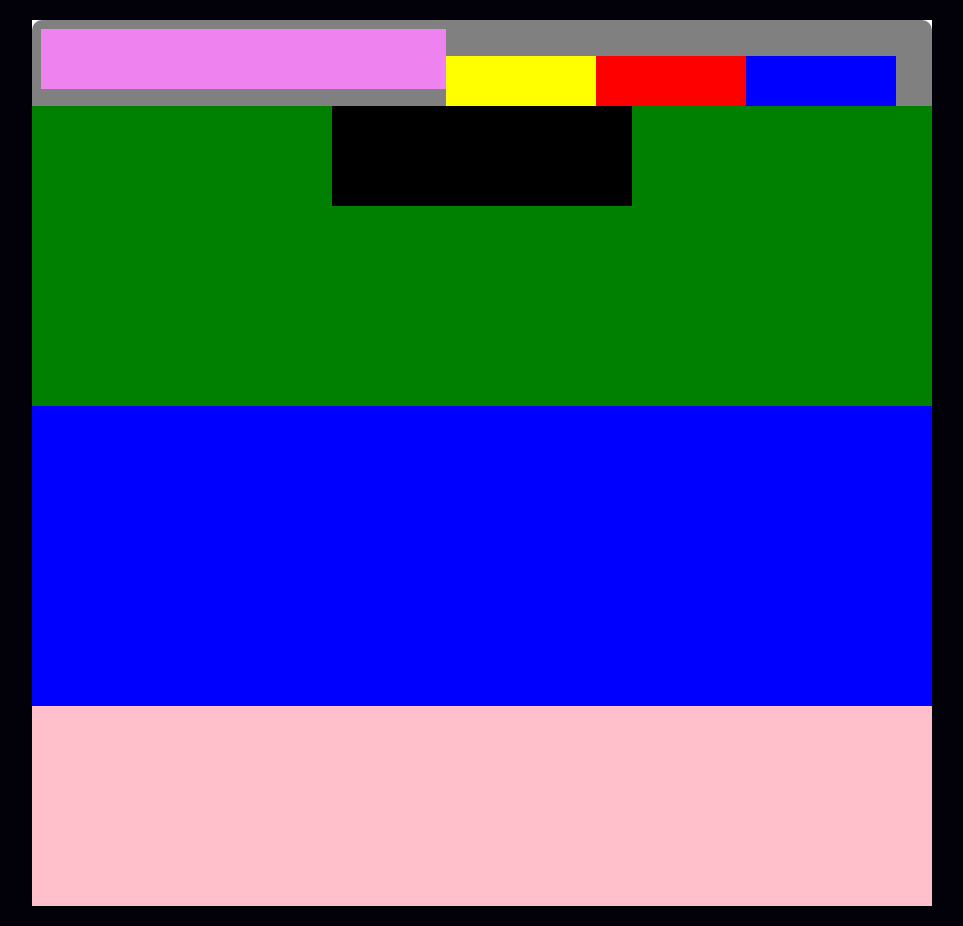
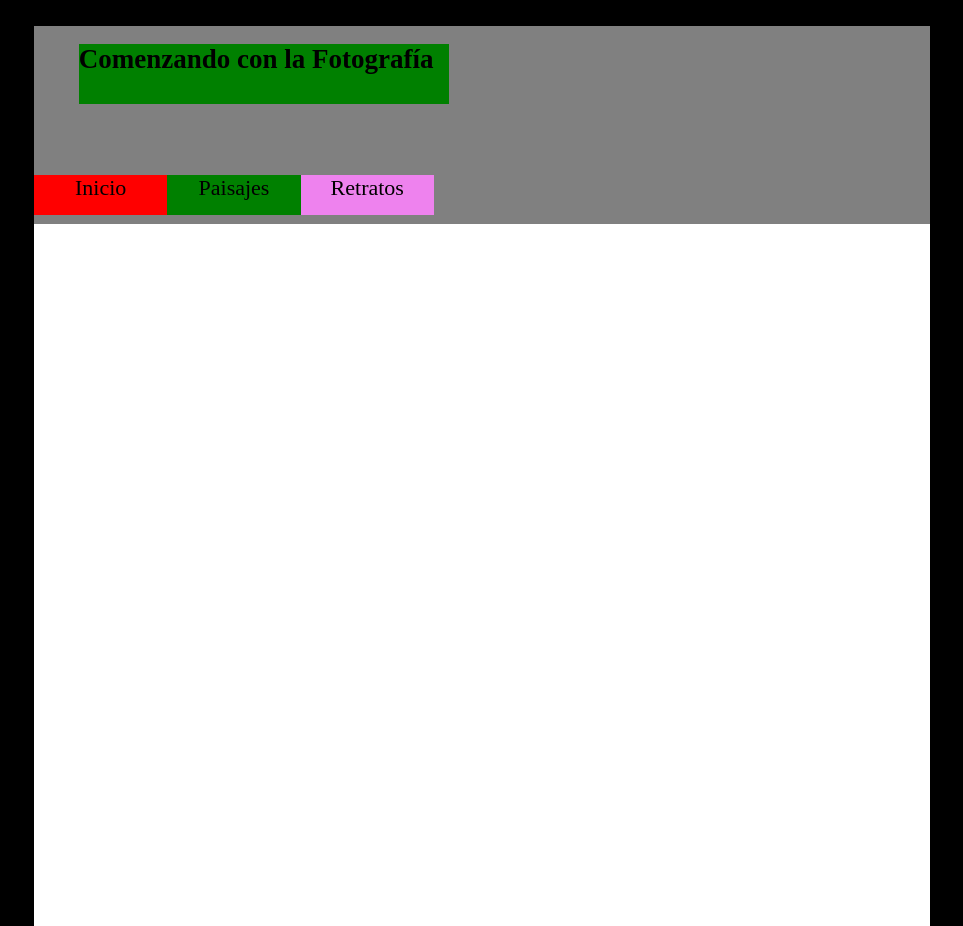
Before and after one commit to franciscomendozatamayo/CSS-y-Dise-o-Web-Responsive_Francisco_Mendoza, a plain HTML site: page index.html in a window 1280 px wide. Shown: the whole page, without its empty margins (158-1121 px from the left). Drawn offline with Linux system fonts and the light colour scheme.

Commit message:
2.-Cambio de index-adaptando para resposive desing

```diff
--- a/css/estilos.css
+++ b/css/estilos.css
@@ -2,89 +2,65 @@
   margin: 0;
   padding: 0;
 }
-
 body{
-  background-color:  #02010a;
-  font-family: Dancing Script;
+  background-color: black;
 }
-/*Contenedor Principal*/
 .ContenedorPrincipal{
   background-color: white;
-  width: 900px;
-  height: 700px;
+  width: 70%;
+  height: 900px;
   margin: 0 auto;
-  margin-top: 20px;
-
+  margin-top: 2%;
 }
-/*Cabecera*/
-header{
+.Cabecera{
   background-color: gray;
   width: 100%;
   height: auto;
-  border-top-left-radius: 10px;
-  border-top-right-radius:10px;
   display: flex;
   flex-wrap: wrap;
 }
-/*Logo Principal*/
-.logoprincipal{
-  background-color: violet;
-  width: 45%;
+header{
+  background-color: green;
+  width: 370px;
   height: 60px;
-  margin: 1% 0 0 1%;
+  margin: 2% 13% 0 5%;
 }
-/*Navegación*/
+h1{
+  font-size: 27px;
+}
 nav{
-  background-color: green;
-  width: 50%;
-  height: 50px;
-  margin:4% 0 0 0%;
+  background-color: orange;
+  width: 400px;
+  height: 40px;
+  margin: 8% 0 1% 0%;
+
+}
+.opcionesmenu{
   display: flex;
   flex-wrap: wrap;
+  list-style: none;
+}
+.opcionesmenu li a{
+  text-decoration: none;
+  color: black;
+  font-size: 22px;
 }
 .opcion1{
-  background-color: yellow;
-  width: 33.33%;
-  height: 100%;
-}
-
-.opcion2{
   background-color: red;
   width: 33.33%;
-  height: 100%;
+  height: 40px;
+  text-align:center;
+
+}
+.opcion2{
+  background-color: green;
+  width: 33.33%;
+  height: 40px;
+  text-align:center;
 }
 .opcion3{
-  background-color: blue;
+  background-color: violet;
   width: 33.33%;
-  height: 100%;
+  height: 40px;
+  text-align:center;
 }
-/*Sección Principal*/
-section{
-  background-color: blue;
-  width: 100%;
-  height: auto;
-}
-/*Cajas de Sección*/
-.caja1-Inicio{
-  background-color: green;
-  width: 100%;
-  height: 300px;
-
-}
-/*Contenido de Caja1*/
-.sub-caja1-Inicio{
-  background-color: black;
-  width: 300px;
-  height: 100px;
-  margin: 0 auto;
-}
-.caja2-Inicio{
-  background-color: blue;
-  width: 100%;
-  height: 300px;
-}
-.caja3-Inicio{
-  background-color: pink;
-  width: 100%;
-  height: 200px;
-}
--- a/index.html
+++ b/index.html
@@ -8,29 +8,18 @@
   </head>
   <body>
     <div class="ContenedorPrincipal">
-      <header>
-        <div class="logoprincipal">
-
-        </div>
+      <div class="Cabecera">
+        <header>
+          <h1>Comenzando con la Fotografía</h1>
+        </header>
         <nav>
-          <div class="opcion1"><a href="#"></a></div>
-          <div class="opcion2"><a href="#"></a></div>
-          <div class="opcion3"><a href="#"></a></div>
+          <ul class="opcionesmenu">
+            <li class="opcion1"><a href="#">Inicio</a></li>
+            <li class="opcion2"><a href="#">Paisajes</a></li>
+            <li class="opcion3"><a href="#">Retratos</a></li>
+          </ul>
         </nav>
-      </header>
-      <section>
-        <article class="caja1-Inicio">
-          <article class="sub-caja1-Inicio">
-
-          </article>
-        </article>
-        <article class="caja2-Inicio">
-
-        </article>
-        <article class="caja3-Inicio">
-
-        </article>
-      </section>
+      </div>
     </div>
   </body>
 </html>
```
